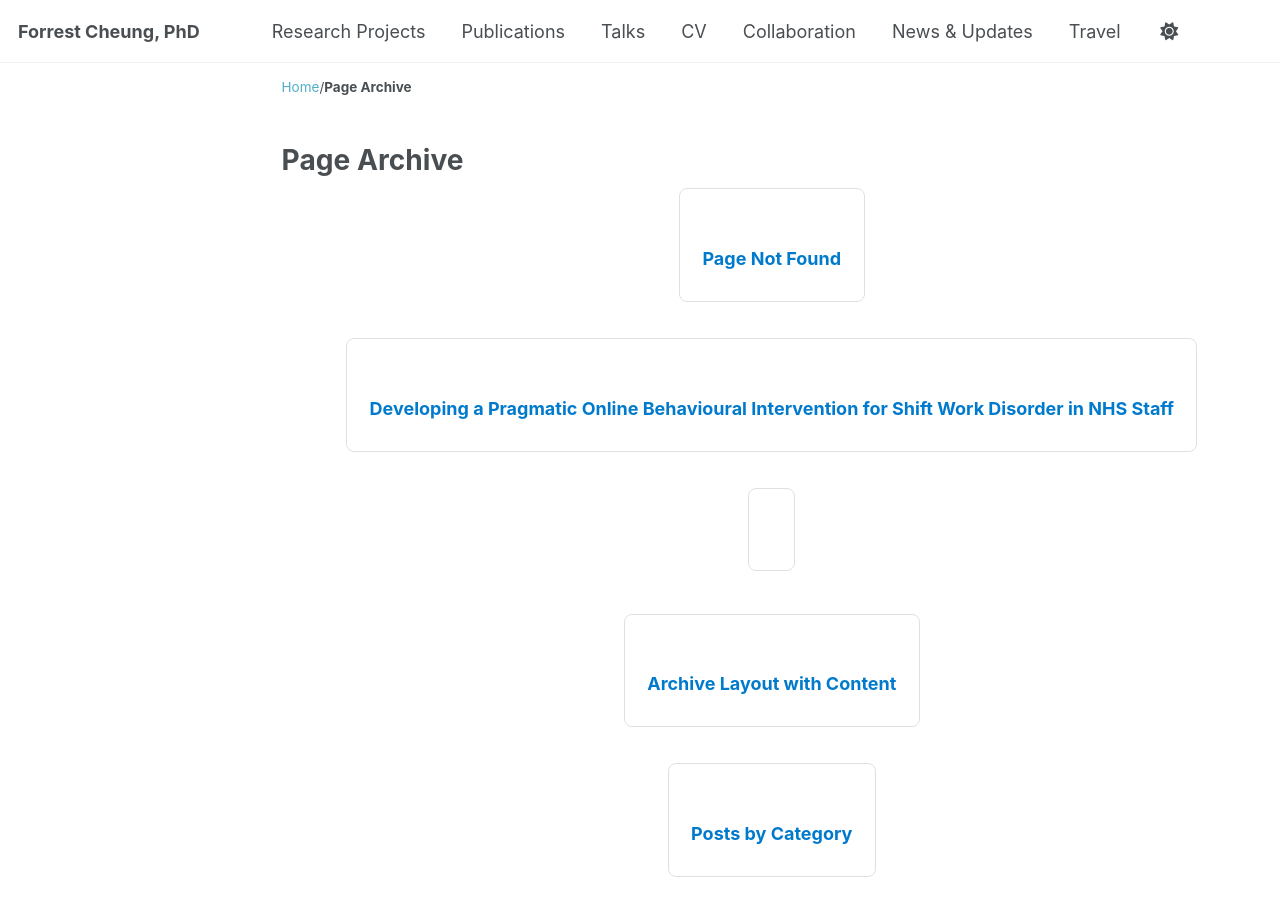
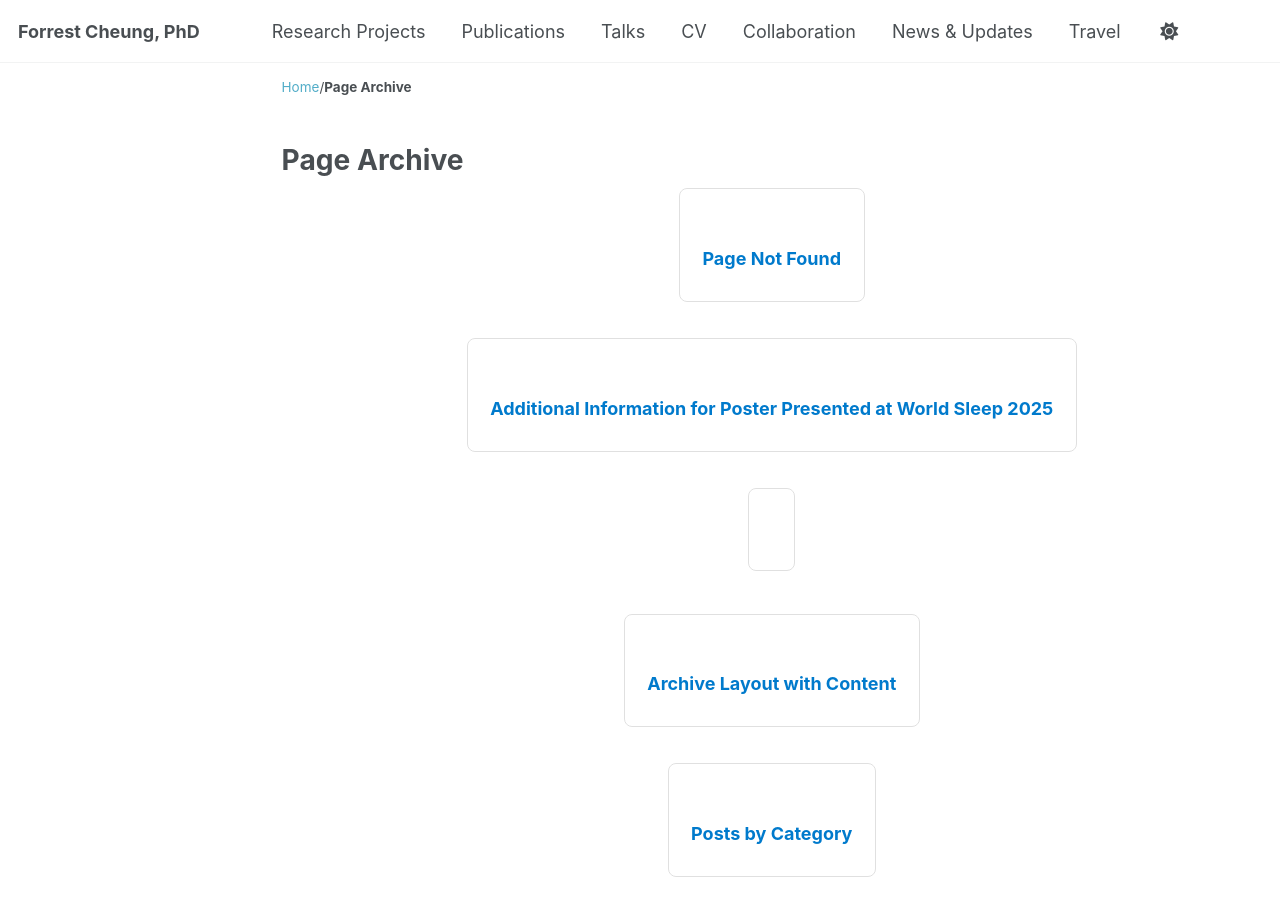
Before and after one commit to forrestcheungtw/forrestcheungtw.github.io, a Jekyll site: the page built from _pages/page-archive.html, in a window 1280 px wide and 900 px high. Built offline with Jekyll 4.4.1, drawn with Linux system fonts in a browser that asks for light colours; part of the change alters nothing that is shown.

Commit message:
Updated 1 file via CloudCannon.

```diff
--- a/_pages/Project_Pages/WS2025-1125_NHS_Shift_Workers.md
+++ b/_pages/Project_Pages/WS2025-1125_NHS_Shift_Workers.md
@@ -1,10 +1,21 @@
 ---
 layout: single
-title: "Developing a Pragmatic Online Behavioural Intervention for Shift Work Disorder in NHS Staff"
+title: "Additional Information for Poster Presented at World Sleep 2025"
 permalink: /WS2025_1125/
 author_profile: true
+sitemap: false
 ---
-## Poster Presented at World Sleep 2025
-### Developing a Pragmatic Online Behavioural Intervention for Shift Work Disorder in NHS Staff
+## Developing a Pragmatic Online Behavioural Intervention for Shift Work Disorder in NHS Staff
 
-You can read more on the OxBIS acceptability and feasibility trial: ([https://www.isrctn.com/ISRCTN86601865](https://www.isrctn.com/ISRCTN86601865))
+**Forrest Tin Wai Cheung**, Rachel Sharman, Dimitri Gavriloff, Thavapriya Sugavanam, Leah Holmes, Annie Keane, Colin A. Espie, Amy C. Reynolds, David Ray, Simon D. Kyle
+
+### Feasibility and Acceptability Trialt ###
+
+Link to trial registration:
+{% include button.html text="Trial registration (ISRCTN)" link="https://www.isrctn.com/ISRCTN86601865" icon="fas fa-external-link-alt" %}
+
+### Acknowledgement ###
+We thank the NHS Nightshift Workers Research Advisory Group members, Nicky Barnes, Harriet Nancy Byogero, Caroline Cole, Arlene Garen, Ben Langhorne and Louise North, for their time and insights.
+
+This work was supported by the National Institute for Health and Care Research (NIHR) Programme Grants for Applied Research awarded to DR (Ref: NIHR203667).
+RS and SDK are supported by the NIHR Oxford Health Biomedical Research Centre grant (Ref: NIHR203316).
```
